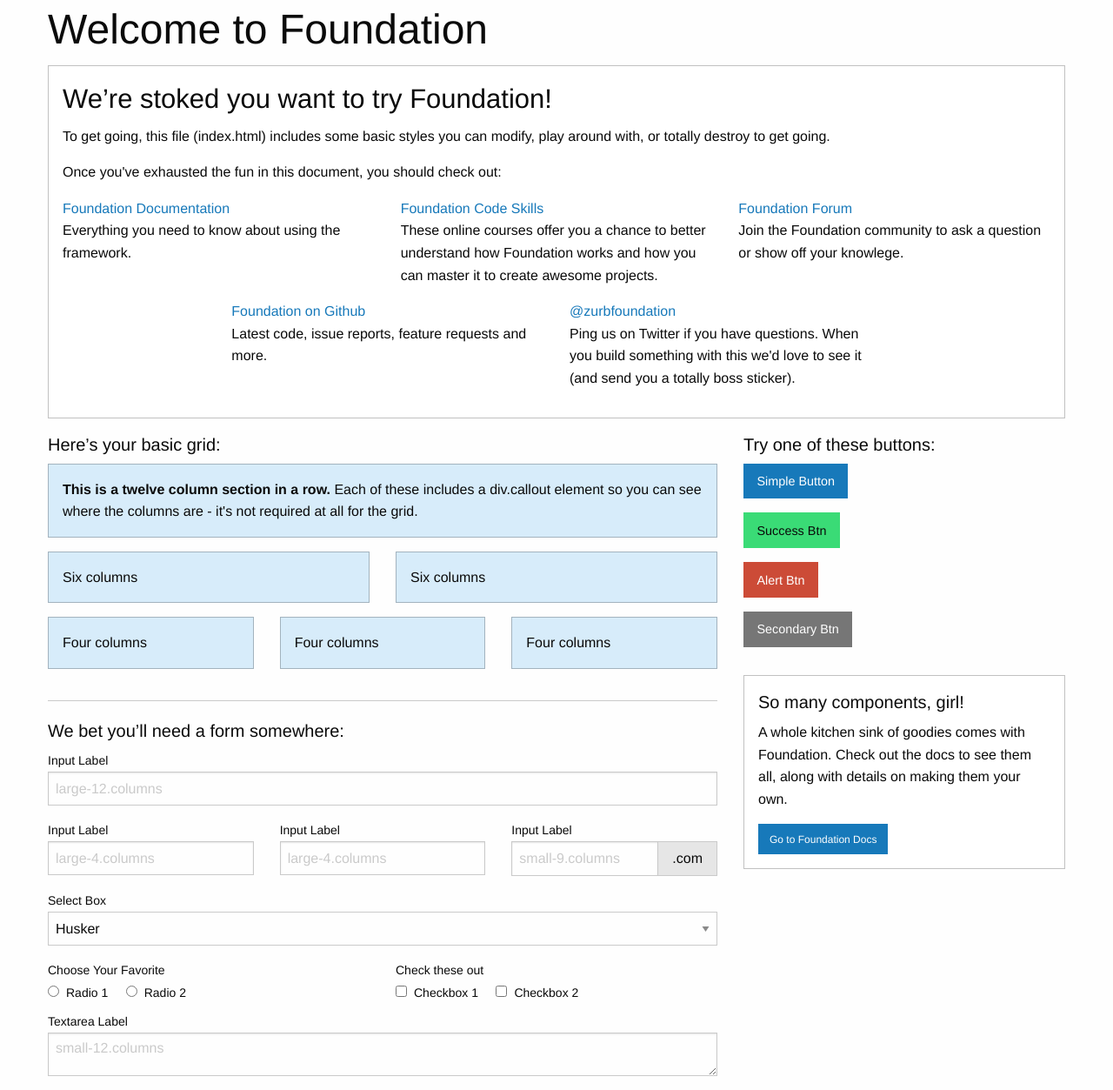
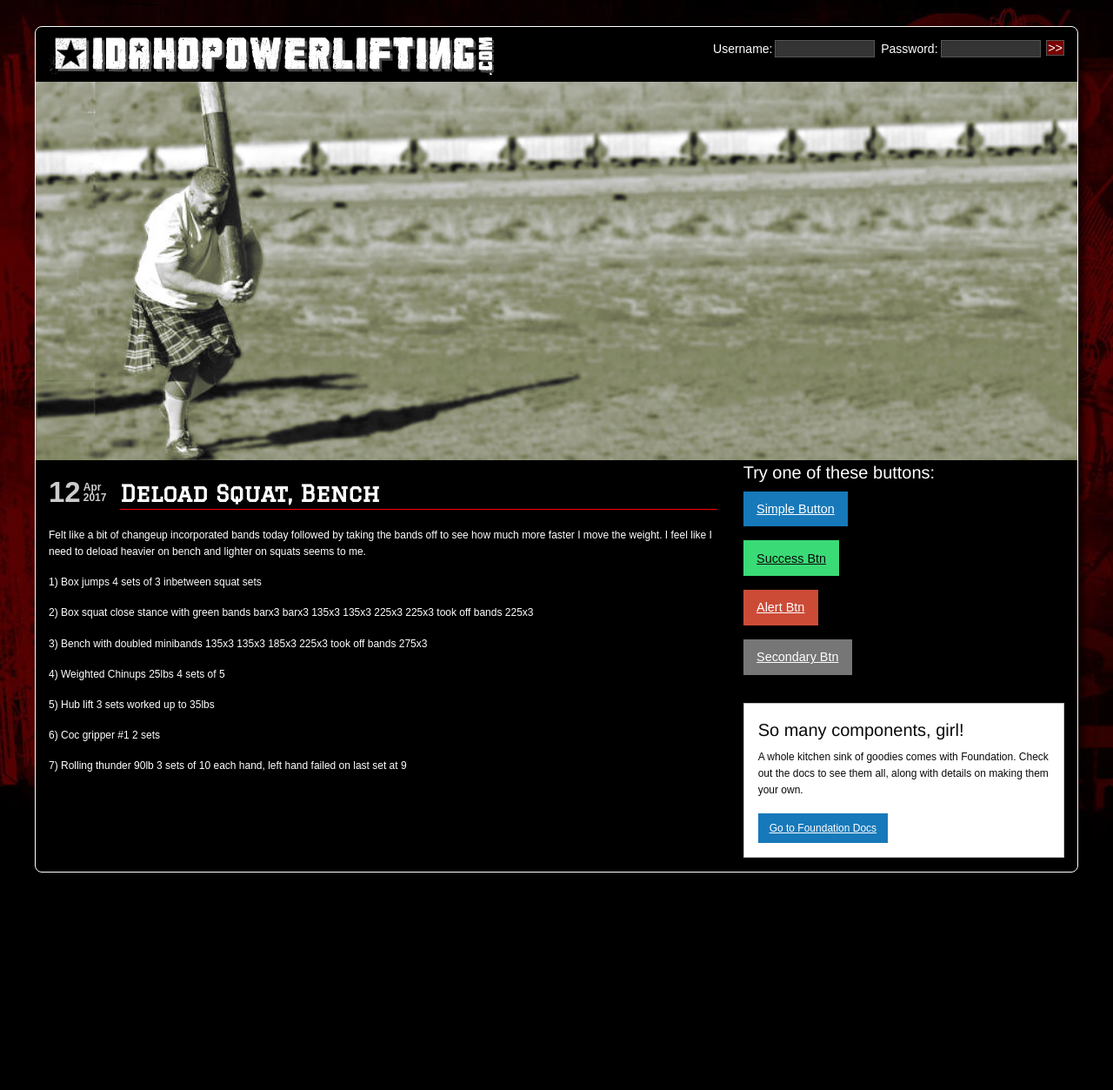
Before and after one commit to rnielman2003/idahopowerliftingMakeover, a plain HTML site: page index.html in a window 1280 px wide. Shown: the whole page at 87% size. After the commit the page ends 1043 px from the top, so only its background shows below. Drawn offline with Linux system fonts and the light colour scheme.

Commit message:
Some work Checkin
Part of the page done

```diff
--- a/css/app.css
+++ b/css/app.css
@@ -0,0 +1,121 @@
+@import url(effects.css);
+@import url(media-queries.css);
+@import url(cerabox.css);
+@import url(calendar-eightysix-v1.1-default.css);
+article, aside, details, figcaption, figure, footer, header, hgroup, menu, nav, section {
+  display: block; }
+
+body {
+  background: url(../images/red_bg.jpg) black no-repeat fixed top center;
+  margin: 30px 0 40px 0;
+  color: #fff;
+  font-size: 12px;
+  font-family: arial, verdana; }
+
+body a {
+  text-decoration: underline;
+  color: #fff; }
+
+.main {
+  margin: 0 auto;
+  border-radius: 8px;
+  -moz-border-radius: 8px;
+  -webkit-border-radius: 8px;
+  border: 1px solid #fff;
+  background: #000;
+  box-shadow: 5px 6px 8px rgba(0, 0, 0, 0.8);
+  -moz-box-shadow: 5px 6px 8px rgba(0, 0, 0, 0.8);
+  -webkit-box-shadow: 5px 6px 8px rgba(0, 0, 0, 0.8);
+  position: relative;
+  overflow: hidden;
+  max-width: 75rem;
+  margin-right: auto;
+  margin-left: auto;
+  }
+
+  h1.powerheader {
+  text-indent: -9999px;
+  background: url(../images/logo.gif) no-repeat;
+  margin-top: 10px;
+  height: 45px;
+  }
+
+  .login {
+  text-align:right;
+  margin-top:5px;
+   }
+
+.login .wrapper {
+  display: inline; }
+
+ .login  .inputbox {
+  border: 1px solid #555;
+  color: #fff;
+  padding: 2px;
+  background-color: #343434;
+  width:115px;
+  display:inline-block;
+  height:20px;}
+
+.login .inputbox:focus {
+  background-color: #a2a2a2;
+  color: #000; }
+
+.login input.button {
+  border: 1px solid #555;
+  color: #fff;
+  padding: 1px;
+  background-color: #780000;
+  margin-top:10px;}
+
+.login label {
+  color:#fff;
+  display:inline-block;
+  margin-right:3px;
+}
+.entry {padding-top:20px;}
+
+.entry .head h3 {
+  font-family: 'Graduate', arial, serif;
+  font-size: 26px;
+  padding-right: 35px;
+  margin: 0;
+  font-weight:bold;
+  }
+
+.entry .head hr {
+  color: #f00;
+  background-color: #f00;
+  height: 1px;
+  border: none;
+  margin-top: 0;
+  -webkit-margin-before: 0; }
+
+.entry .head {
+  margin-left: 82px; }
+
+.head .date {
+  float: left;
+  margin-left: -82px;
+  display: inline;
+  line-height:100%;
+  }
+
+.head .date span.day {
+  font-size: 33px;
+  font-weight: bold;
+  position: relative;
+  float: left;
+  display: block;
+  color: #ccc;
+  line-height:100%;
+  }
+
+.head .date .ddate {
+  display: inline-block;
+  width: 30px;
+  margin-left: 3px;
+  font-weight: bold;
+  color: #ccc;
+  line-height:100%;
+  margin-top:5px; }
--- a/index.html
+++ b/index.html
@@ -1,150 +1,80 @@
 <!doctype html>
-<html class="no-js" lang="en" dir="ltr">
+<html class="no-js" lang="en" dir="ltr" prefix="og: http://ogp.me/ns#">
   <head>
-    <meta charset="utf-8">
-    <meta http-equiv="x-ua-compatible" content="ie=edge">
+    	<meta charset="utf-8">
+    <meta property="og:title" content="Idahopowerlifting - Ryans Blog">
+    <meta property="og:type" content="website">
+    <meta property="og:image" content="http://www.idahopowerlifting.com/images/avatar3.jpg">
+    <meta property="og:image" content="http://www.idahopowerlifting.com/images/ryan_avatar1.jpg">
+    <meta property="og:image" content="http://www.idahopowerlifting.com/images/ryan_carsquat.jpg">
+    <meta property="og:image" content="http://www.idahopowerlifting.com/images/ryan_avatar2.jpg">
+    <meta property="og:image" content="http://www.idahopowerlifting.com/images/RyansMonolift.JPG">
     <meta name="viewport" content="width=device-width, initial-scale=1.0">
-    <title>Foundation for Sites</title>
+	<title>Idahopowerlifting.com - WeLcOmE</title>
+    <link href="favicon.ico" rel="shortcut icon" type="image/x-icon">
+    <link rel="icon" href="favicon.ico" type="image/x-icon">
+    <link rel="stylesheet" href="http://fonts.googleapis.com/css?family=Graduate" type="text/css" media="screen">
+    <link rel="stylesheet" href="css/effects.css" type="text/css" media="screen">
     <link rel="stylesheet" href="css/foundation.css">
     <link rel="stylesheet" href="css/app.css">
+
   </head>
   <body>
+    <div class="main">
+      <header>
     <div class="row">
-      <div class="large-12 columns">
-        <h1>Welcome to Foundation</h1>
+      <div class="large-6 columns">
+        <h1 class="powerheader">Idaho Powerlifting</h1>
+      </div>
+      <div class="login large-6 columns">
+            <form action="http://www.idahopowerlifting.com/index.php/blog" method="post" accept-charset="utf-8" class="ng-pristine ng-valid"><div class="wrapper"><label for="username">Username: </label><input type="text" name="username" value="" id="username" size="12" class="inputbox"></div>&nbsp;&nbsp;<div class="wrapper"><label for="password">Password: </label><input type="password" name="password" value="" id="password" size="12" class="inputbox"></div>&nbsp;&nbsp;<div class="wrapper"><input type="submit" name="submit" value=">>" id="submit" class="button"></div></form>
       </div>
     </div>
 
-    <div class="row">
+    <div class="row collapse">
       <div class="large-12 columns">
-        <div class="callout">
-          <h3>We&rsquo;re stoked you want to try Foundation! </h3>
-          <p>To get going, this file (index.html) includes some basic styles you can modify, play around with, or totally destroy to get going.</p>
-          <p>Once you've exhausted the fun in this document, you should check out:</p>
-          <div class="row">
-            <div class="large-4 medium-4 columns">
-              <p><a href="http://foundation.zurb.com/docs">Foundation Documentation</a><br />Everything you need to know about using the framework.</p>
-            </div>
-            <div class="large-4 medium-4 columns">
-              <p><a href="http://zurb.com/university/code-skills">Foundation Code Skills</a><br />These online courses offer you a chance to better understand how Foundation works and how you can master it to create awesome projects.</p>
-            </div>
-            <div class="large-4 medium-4 columns">
-              <p><a href="http://foundation.zurb.com/forum">Foundation Forum</a><br />Join the Foundation community to ask a question or show off your knowlege.</p>
-            </div>
-          </div>
-          <div class="row">
-            <div class="large-4 medium-4 medium-push-2 columns">
-              <p><a href="http://github.com/zurb/foundation">Foundation on Github</a><br />Latest code, issue reports, feature requests and more.</p>
-            </div>
-            <div class="large-4 medium-4 medium-pull-2 columns">
-              <p><a href="https://twitter.com/ZURBfoundation">@zurbfoundation</a><br />Ping us on Twitter if you have questions. When you build something with this we'd love to see it (and send you a totally boss sticker).</p>
-            </div>
-          </div>
-        </div>
+        <img src="images/02.jpg" alt="image 2" width="100%">
       </div>
     </div>
-
+    </header>
     <div class="row">
       <div class="large-8 medium-8 columns">
-        <h5>Here&rsquo;s your basic grid:</h5>
         <!-- Grid Example -->
-
         <div class="row">
           <div class="large-12 columns">
-            <div class="primary callout">
-              <p><strong>This is a twelve column section in a row.</strong> Each of these includes a div.callout element so you can see where the columns are - it's not required at all for the grid.</p>
-            </div>
-          </div>
-        </div>
-        <div class="row">
-          <div class="large-6 medium-6 columns">
-            <div class="primary callout">
-              <p>Six columns</p>
-            </div>
-          </div>
-          <div class="large-6 medium-6 columns">
-            <div class="primary callout">
-              <p>Six columns</p>
-            </div>
-          </div>
-        </div>
-        <div class="row">
-          <div class="large-4 medium-4 small-4 columns">
-            <div class="primary callout">
-              <p>Four columns</p>
-            </div>
-          </div>
-          <div class="large-4 medium-4 small-4 columns">
-            <div class="primary callout">
-              <p>Four columns</p>
-            </div>
-          </div>
-          <div class="large-4 medium-4 small-4 columns">
-            <div class="primary callout">
-              <p>Four columns</p>
-            </div>
+
+            <article><!-- Put repeat here -->
+              <div class="entry">
+                    <header>
+                        <div class="head">
+                           <div class="date"><span class="day ng-binding">12</span>
+                                <div class="ddate ng-binding">Apr 2017</div>
+                            </div>
+                             <h3 class="ng-binding">Deload Squat, Bench</h3>
+                            <hr>
+
+                        </div>
+                    </header>
+                    <div class="entrybody" dynamic="item.body">
+                      <p class="ng-scope">Felt like a bit of changeup incorporated bands today followed by taking the bands off to see how much more faster I move the weight. I feel like I need to deload heavier on bench and lighter on squats seems to me.</p>
+                      <p class="ng-scope">1) Box jumps 4 sets of 3 inbetween squat sets</p>
+                      <p class="ng-scope">2) Box squat close stance with green bands barx3 barx3 135x3 135x3 225x3 225x3 took off bands 225x3</p>
+                      <p class="ng-scope">3) Bench with doubled minibands 135x3 135x3 185x3 225x3 took off bands 275x3</p>
+                      <p class="ng-scope">4) Weighted Chinups 25lbs 4 sets of 5</p>
+                      <p class="ng-scope">5) Hub lift 3 sets worked up to 35lbs</p>
+                      <p class="ng-scope">6) Coc gripper #1 2 sets</p>
+                      <p class="ng-scope">7) Rolling thunder 90lb 3 sets of 10 each hand, left hand failed on last set at 9</p>
+                    </div>
+              </div>
+            </article>
+
           </div>
         </div>
 
-        <hr />
 
-        <h5>We bet you&rsquo;ll need a form somewhere:</h5>
-        <form>
-          <div class="row">
-            <div class="large-12 columns">
-              <label>Input Label</label>
-              <input type="text" placeholder="large-12.columns" />
-            </div>
-          </div>
-          <div class="row">
-            <div class="large-4 medium-4 columns">
-              <label>Input Label</label>
-              <input type="text" placeholder="large-4.columns" />
-            </div>
-            <div class="large-4 medium-4 columns">
-              <label>Input Label</label>
-              <input type="text" placeholder="large-4.columns" />
-            </div>
-            <div class="large-4 medium-4 columns">
-              <div class="row collapse">
-                <label>Input Label</label>
-                <div class="input-group">
-                  <input type="text" placeholder="small-9.columns" class="input-group-field" />
-                  <span class="input-group-label">.com</span>
-                </div>
-              </div>
-            </div>
-          </div>
-          <div class="row">
-            <div class="large-12 columns">
-              <label>Select Box</label>
-              <select>
-                <option value="husker">Husker</option>
-                <option value="starbuck">Starbuck</option>
-                <option value="hotdog">Hot Dog</option>
-                <option value="apollo">Apollo</option>
-              </select>
-            </div>
-          </div>
-          <div class="row">
-            <div class="large-6 medium-6 columns">
-              <label>Choose Your Favorite</label>
-              <input type="radio" name="pokemon" value="Red" id="pokemonRed"><label for="pokemonRed">Radio 1</label>
-              <input type="radio" name="pokemon" value="Blue" id="pokemonBlue"><label for="pokemonBlue">Radio 2</label>
-            </div>
-            <div class="large-6 medium-6 columns">
-              <label>Check these out</label>
-              <input id="checkbox1" type="checkbox"><label for="checkbox1">Checkbox 1</label>
-              <input id="checkbox2" type="checkbox"><label for="checkbox2">Checkbox 2</label>
-            </div>
-          </div>
-          <div class="row">
-            <div class="large-12 columns">
-              <label>Textarea Label</label>
-              <textarea placeholder="small-12.columns"></textarea>
-            </div>
-          </div>
-        </form>
+
+
+
       </div>
 
       <div class="large-4 medium-4 columns">
@@ -160,7 +90,7 @@
         </div>
       </div>
     </div>
-
+</div>
     <script src="js/vendor/jquery.js"></script>
     <script src="js/vendor/what-input.js"></script>
     <script src="js/vendor/foundation.js"></script>
```
Also changed, not shown: images/01.jpg (added), images/02.jpg (added), images/03.jpg (added), images/04.jpg (added), images/logo.gif (added), images/red_bg.jpg (added).
